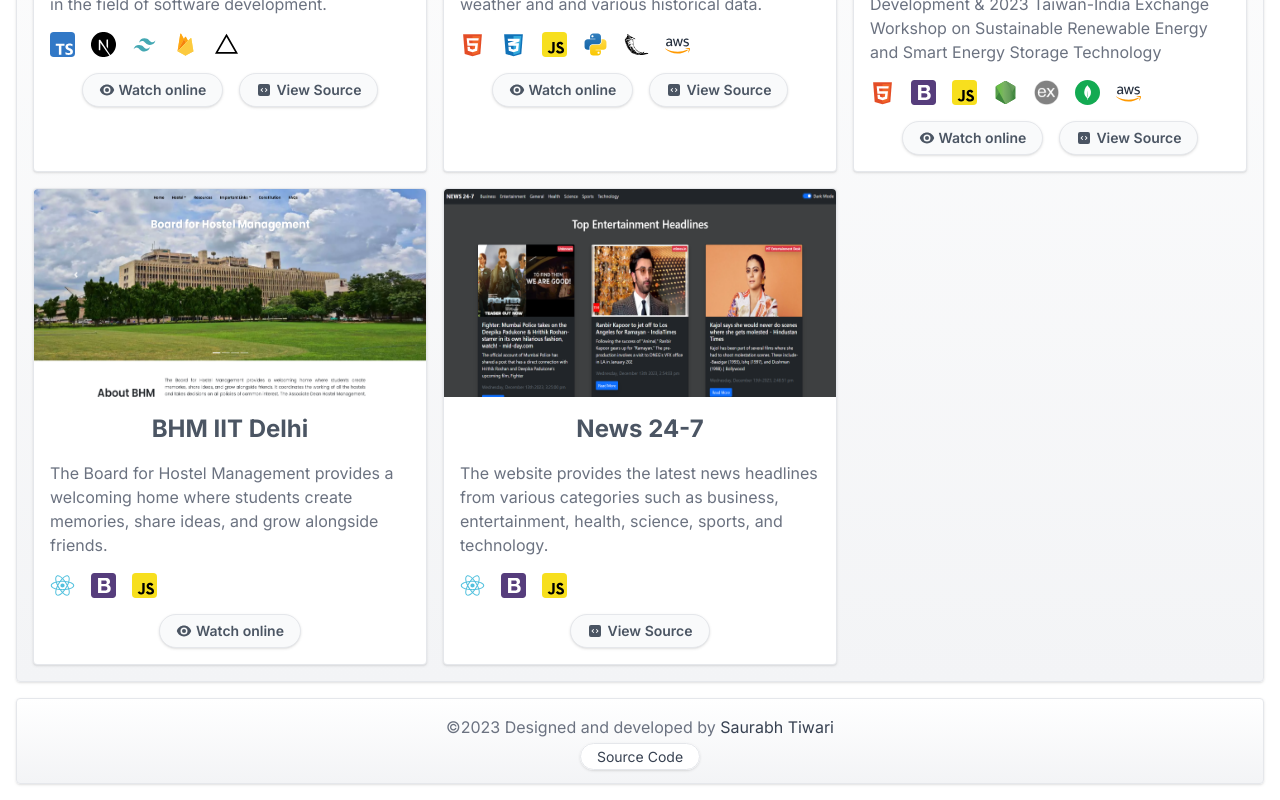
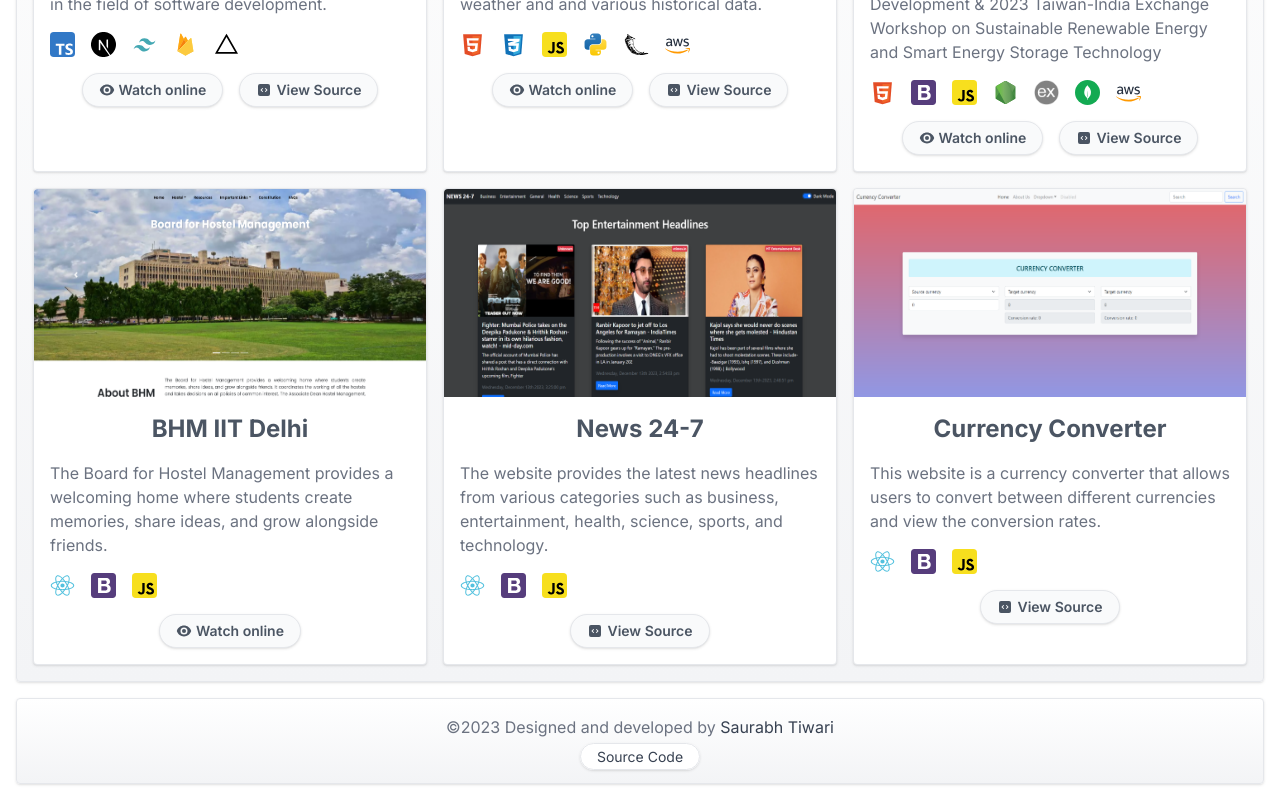
Before and after one commit to SaurabhTiwari4093/portfolio, a Next.js app: page /projects in a window 1280 px wide. Shown: the part 752-1552 px from the top of the page. Built offline with nearby package versions, Linux system fonts and the light colour scheme.

Commit message:
Added new project

```diff
--- a/app/projects/page.tsx
+++ b/app/projects/page.tsx
@@ -21,7 +21,8 @@ import FloodPredictorImg from "../../public/projects/floodPredictor.png";
 import PortfolioImg from "../../public/projects/portfolio.png";
 import IccntsdImg from "../../public/projects/iccntsd.png";
 import BHMImg from "../../public/projects/bhm.png";
-import News247 from "../../public/projects/news247.png";
+import News247Img from "../../public/projects/news247.png";
+import CurrencyConverterImg from "../../public/projects/currencyConverter.png";
 
 function Projects() {
   return (
@@ -159,7 +160,7 @@ function Projects() {
           code={"#"}
         />
         <OneProject
-          image={News247}
+          image={News247Img}
           title={"News 24-7"}
           desc={
             "The website provides the latest news headlines from various categories such as business, entertainment, health, science, sports, and technology. "
@@ -181,6 +182,29 @@ function Projects() {
           href={"#"}
           code={"https://github.com/SaurabhTiwari4093/News_24_7"}
         />
+        <OneProject
+          image={CurrencyConverterImg}
+          title={"Currency Converter"}
+          desc={
+            "This website is a currency converter that allows users to convert between different currencies and view the conversion rates."
+          }
+          techs={[
+            {
+              img: ReactImg,
+              alt: "React Js",
+            },
+            {
+              img: BootstrapImg,
+              alt: "Bootstrap",
+            },
+            {
+              img: JSIMG,
+              alt: "JavaScript",
+            },
+          ]}
+          href={"#"}
+          code={"https://github.com/SaurabhTiwari4093/currency-converter"}
+        />
       </div>
     </main>
   );
```
Also changed, not shown: public/projects/currencyConverter.png (added).
